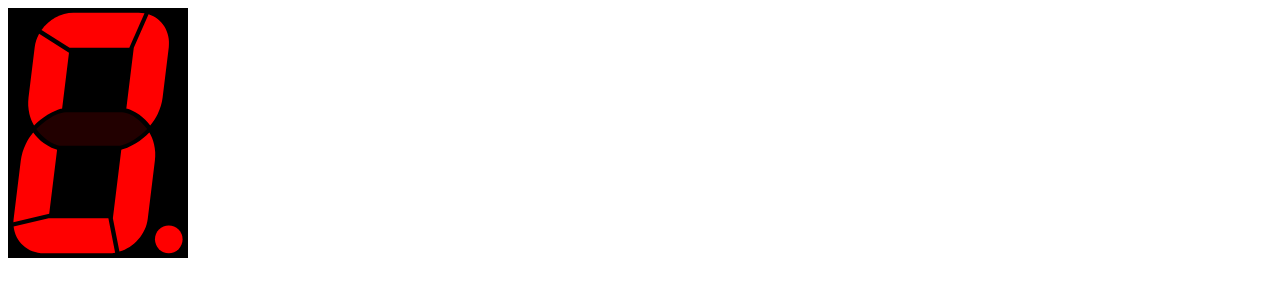
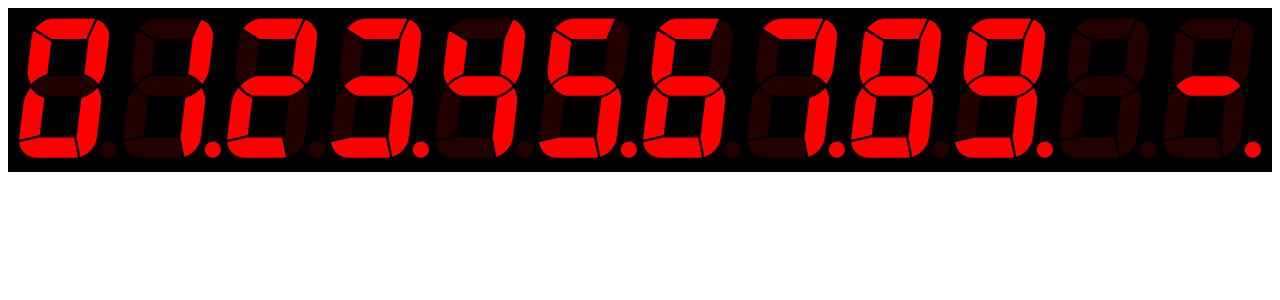
Before and after one commit to damjes/hp21react, a React (Vite) app: page / in a window 1280 px wide. Shown: the top 300 px of the page. Built offline with nearby package versions, Linux system fonts and the light colour scheme.

Commit message:
Wyświetlacz działa

```diff
--- a/package.json
+++ b/package.json
@@ -22,6 +22,7 @@
 		"eslint": "^8.55.0",
 		"eslint-plugin-react-hooks": "^4.6.0",
 		"eslint-plugin-react-refresh": "^0.4.5",
+		"sass": "^1.72.0",
 		"typescript": "^5.2.2",
 		"vite": "^5.0.8"
 	}
--- /dev/null
+++ b/src/App.sass
@@ -0,0 +1,8 @@
+@use "sass:math"
+
+.wyswietlacz
+    background-color: black
+    padding: 0.5em
+    svg
+        max-width: math.div(100%, 12)
+        height: auto
--- a/src/App.tsx
+++ b/src/App.tsx
@@ -1,7 +1,24 @@
 import Cyfra from "./Cyfra"
 
+import './App.sass'
+
 function App() {
-	return <Cyfra />
+	return <>
+		<div className="wyswietlacz">
+			<Cyfra cyfra={0} kropka={false} />
+			<Cyfra cyfra={1} kropka={true} />
+			<Cyfra cyfra={2} kropka={false} />
+			<Cyfra cyfra={3} kropka={true} />
+			<Cyfra cyfra={4} kropka={false} />
+			<Cyfra cyfra={5} kropka={true} />
+			<Cyfra cyfra={6} kropka={false} />
+			<Cyfra cyfra={7} kropka={true} />
+			<Cyfra cyfra={8} kropka={false} />
+			<Cyfra cyfra={9} kropka={true} />
+			<Cyfra cyfra={10} kropka={false} />
+			<Cyfra cyfra={11} kropka={true} />
+		</div>
+	</>
 }
 
 export default App
--- a/src/Cyfra.tsx
+++ b/src/Cyfra.tsx
@@ -10,11 +10,19 @@ const styl_off = {
 	fill: kolor_off
 }
 
-const spacja = 10
-const minus = 11
-
 const segmenty = [
 	[true, true, true, true, true, true, false], // 0
+	[false, true, true, false, false, false, false], // 1
+	[true, true, false, true, true, false, true], // 2
+	[true, true, true, true, false, false, true], // 3
+	[false, true, true, false, false, true, true], // 4
+	[true, false, true, true, false, true, true], // 5
+	[true, false, true, true, true, true, true], // 6
+	[true, true, true, false, false, false, false], // 7
+	[true, true, true, true, true, true, true], // 8
+	[true, true, true, true, false, true, true], // 9
+	[false, false, false, false, false, false, false], // spacja
+	[false, false, false, false, false, false, true], // kreska
 ]
 
 const kształty = [
@@ -28,10 +36,7 @@ const kształty = [
 	"M 174.588 231.374 C 174.578 235.037 173.127 238.549 170.54 241.14 C 167.952 243.73 164.433 245.185 160.772 245.185 C 157.113 245.185 153.602 243.73 151.01 241.14 C 148.418 238.549 146.959 235.037 146.959 231.374 C 146.959 227.711 148.42 224.199 151.008 221.608 C 153.596 219.018 157.115 217.563 160.775 217.563 C 164.434 217.563 167.945 219.018 170.537 221.608 C 173.129 224.199 174.588 227.711 174.588 231.374 Z",
 ]
 
-const cyfra = 0
-const kropka = true
-
-function Cyfra() {
+function Cyfra({cyfra, kropka}: {cyfra: number, kropka: boolean}) {
 	return <svg
 			viewBox="0 0 180 250"
 			version="1.1"
```
Also changed, not shown: 1 other file (tests, documents, lock files or other folders).
